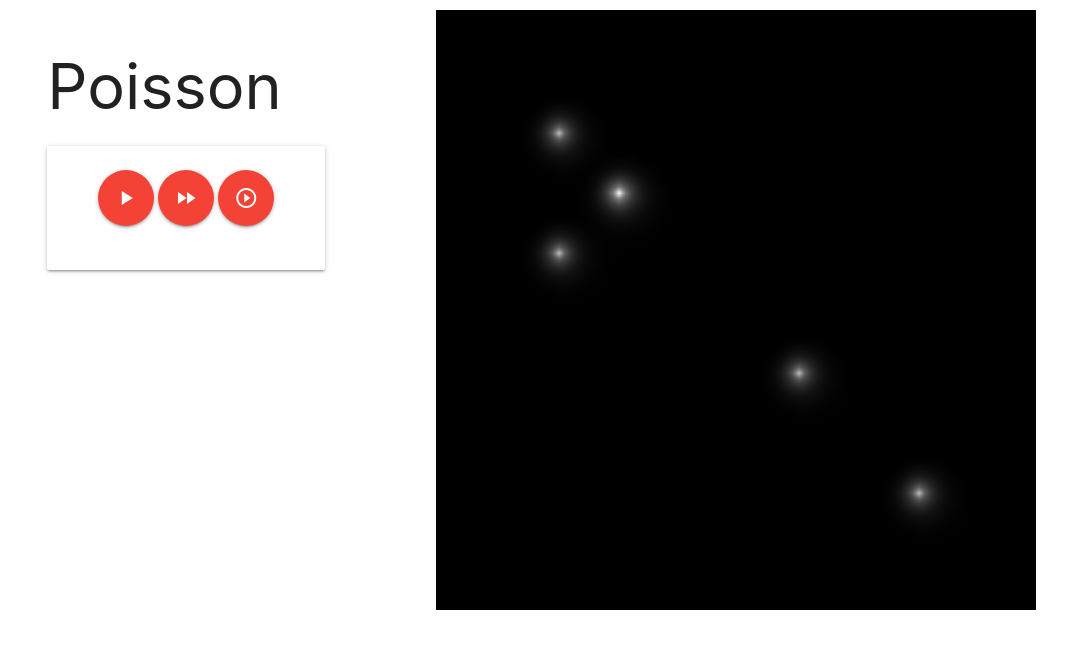
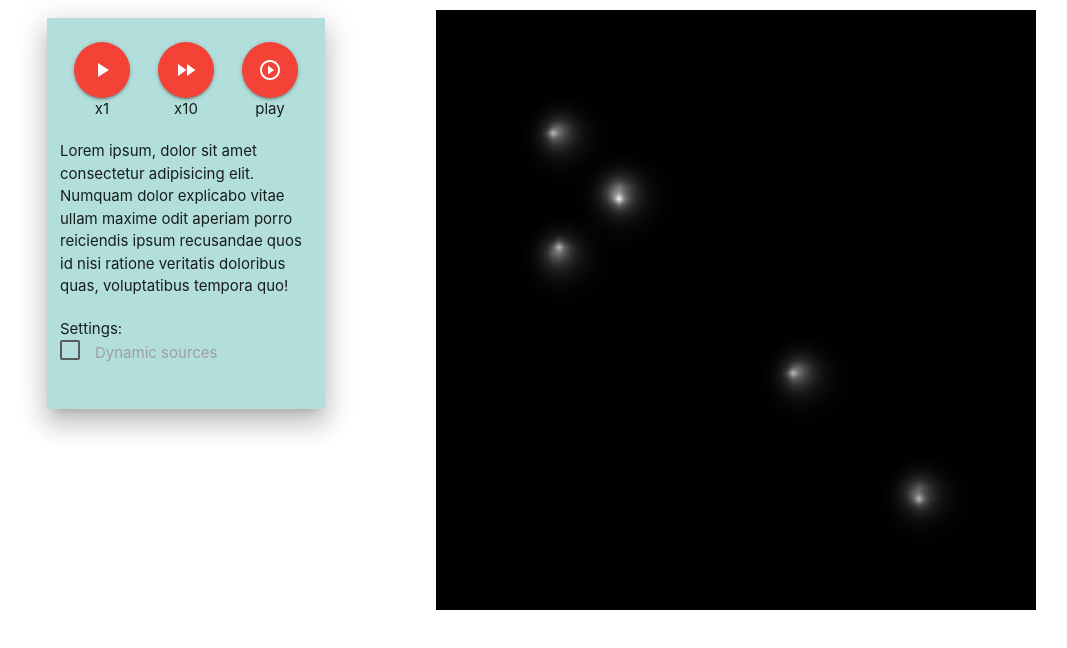
Before and after one commit to Dyzio18/poisson-js, a website built with webpack: page src/index.html in a window 1280 px wide. Both pictures are taken after a click on the link "play_arrow". Shown: the whole page, without its empty margins (4-1071 px from the left). Built offline with nearby package versions, Linux system fonts and the light colour scheme.

Commit message:
moved sources

```diff
--- a/src/index.html
+++ b/src/index.html
@@ -16,13 +16,38 @@
 
     <div class="row app__container">
         <div class="col s12 m3">
-            <h1>Poisson</h1>
-            <div class="card">
-                <div class="card-content">
-                    <div class="row center-align">
-                            <a class="btn-floating btn-large waves-effect waves-light red"><i class="material-icons">play_arrow</i></a>
-                            <a class="btn-floating btn-large waves-effect waves-light red"><i class="material-icons">fast_forward</i></a>
-                            <a class="btn-floating btn-large waves-effect waves-light red"><i class="material-icons">play_circle_outline</i></a>
+            <div class="card z-depth-4">
+                <div class="card-content teal lighten-4">
+                    <div class="row center-align btn__container">
+                        <span class="btn__box center-align">
+                            <a id="animation_x10" data-animation-times="1" class="btn-floating btn-large waves-effect waves-light red"><i class="material-icons">play_arrow</i></a>
+                            <p>x1</p>
+                        </span>
+
+                        <span class="btn__box center-align">
+                                <a id="animation_x10" data-animation-times="10" class="btn-floating btn-large waves-effect waves-light red"><i class="material-icons">fast_forward</i></a>
+                                <p>x10</p>
+                        </span>
+
+                        <span class="btn__box center-align">
+                            <a id="animation_play" class="btn-floating btn-large waves-effect waves-light red"><i class="material-icons">play_circle_outline</i></a>
+                            <p>play</p>
+                        </span>
+
+                    </div>
+
+                    <div class="row">
+                         Lorem ipsum, dolor sit amet consectetur adipisicing elit. Numquam dolor explicabo vitae ullam maxime odit aperiam porro reiciendis ipsum recusandae quos id nisi ratione veritatis doloribus quas, voluptatibus tempora quo!
+
+                    </div>
+                    <div class="row">
+                        <p>Settings:</p>
+                        <p>
+                            <label>
+                                <input type="checkbox" class="filled-in"  />
+                                <span>Dynamic sources</span>
+                            </label>
+                        </p>
                     </div>
                 </div>
             </div>
--- a/src/index.js
+++ b/src/index.js
@@ -2,11 +2,20 @@ const css = require('./style.scss');
 import Poisson from "./poisson";
 
 
+console.log("HELLO")
 const poisson = new Poisson(100,5,true);
-
 
 poisson.iteration(10);
 
 
-console.log("HELLO")
+const uiAnimationBtn = document.querySelectorAll('[data-animation-times]');
+
+for (const button of uiAnimationBtn) {
+    button.addEventListener('click', function(event) {
+        let times = button.dataset.animationTimes;
+        poisson.iteration(times);
+    })
+}
+
+
 window.poisson = poisson;
--- a/src/poisson.js
+++ b/src/poisson.js
@@ -3,6 +3,7 @@ class Poisson {
     constructor(size, srcCount, dynamicFlag = false){
         this.size = size;
         this.sourceCounter = srcCount;
+        this.iterationCounter = 0;
         this.sources = this.initSources(size, srcCount);
         this.canvas = {};
         this.isDynamic = dynamicFlag;
@@ -41,6 +42,29 @@ class Poisson {
         })
     }
 
+    moveSources = (point) => {
+        const movedPoint = point;
+        let randMove = Math.floor(Math.random() * Math.floor(4));
+
+        if(randMove === 0 && movedPoint.x > 1) {
+            // left
+            movedPoint.x--;
+        } else if(randMove === 1  && movedPoint.x < (this.size - 2)){
+            // right
+            movedPoint.x++;
+        } else if(randMove === 2 && movedPoint.y > 1){
+            // top
+            movedPoint.y--;
+        } else if(randMove === 3 && movedPoint.y < (this.size - 2)){
+            // bottom
+            movedPoint.y++;
+        } else {
+            this.moveSources(point);
+        }
+
+        return movedPoint;
+    }
+
     // Laplace operator
     calculate = () => {
         const SIZE = this.size;
@@ -59,9 +83,12 @@ class Poisson {
 
     iteration = (iterCounter) => {
         for(let i = 0; i < iterCounter; i++){
-            this.calculate()
-            if(this.isDynamic){
-                console.log("TODO: ITERATION DYNAMIC SRC")
+            this.calculate();
+            this.iterationCounter++;
+            if(this.isDynamic && (this.iterationCounter % 10 == 0)){
+                for(let srcCount = 0; srcCount < this.sources.length; srcCount++){
+                    this.sources[srcCount] = this.moveSources(this.sources[srcCount]);
+                }
             }
         }
 
--- a/src/style.scss
+++ b/src/style.scss
@@ -18,3 +18,18 @@
 .container{
     width: 100%;
 }
+
+.btn__container{
+    display: flex;
+    flex-wrap: wrap;
+    align-content: center;
+    align-items: center;
+
+}
+
+.btn__box{
+    // display: block;
+    margin-right: auto;
+    margin-left: auto;
+    width: 60px;
+}
```
